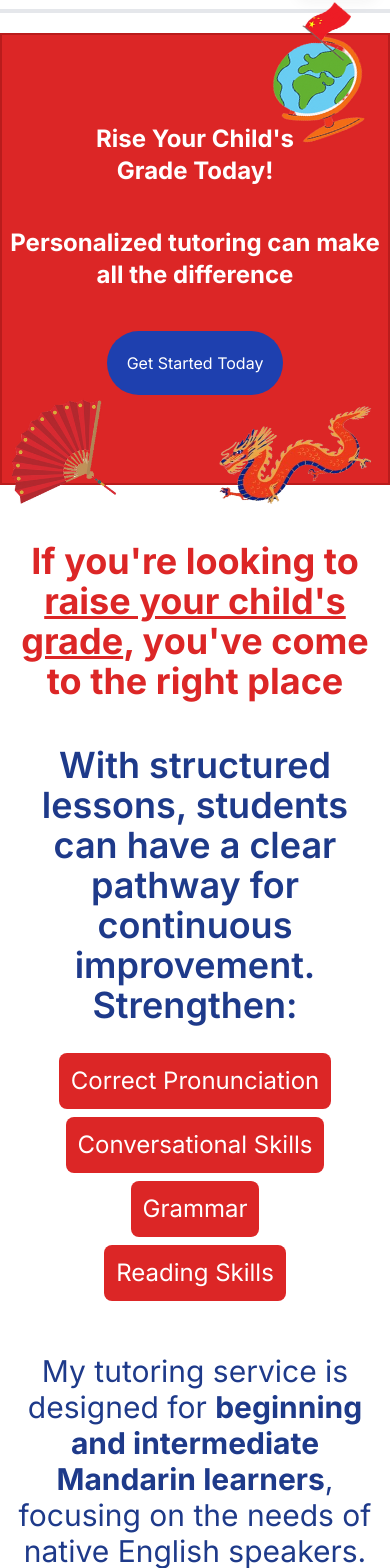
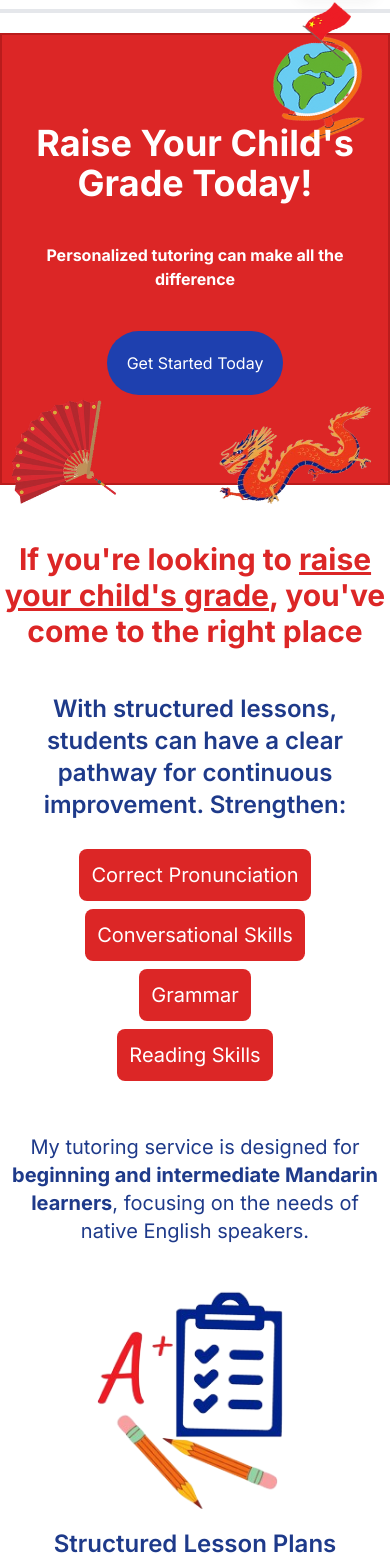
Before and after one commit to zachcygan/chinese_with_katie, a Next.js app: page / in a window 390 px wide. Shown: the part 63-1631 px from the top of the page. Built offline with nearby package versions, Linux system fonts and the light colour scheme.

Commit message:
font size smaller on mobile

```diff
--- a/src/app/layout.tsx
+++ b/src/app/layout.tsx
@@ -9,7 +9,7 @@ import Footer from "../components/footer";
 const inter = Inter({ subsets: ["latin"] });
 
 export const metadata: Metadata = {
-  title: "Chinese with Katie",
+  title: "Katie's Chinese Guide",
   description: "Learn chinese with Katie!",
 };
 
--- a/src/components/expectations.tsx
+++ b/src/components/expectations.tsx
@@ -46,7 +46,7 @@ export default function Expectations({ text, image }: ExpectationsProps) {
   }, []);
 
   return (
-    <div className="flex flex-col hiddenTransitionLeft">
+    <div className="flex flex-col">
       <div className="py-2 sm:py-10 md:py-14 mx-auto hover:scale-[1.2] transition">
         {image &&
           <div className='relative size-28'>
@@ -59,7 +59,7 @@ export default function Expectations({ text, image }: ExpectationsProps) {
           </div>}
       </div>
       <div className="">
-        <div className="text-2xl text-blue-900 hiddenTransitionLeft">{text}</div>
+        <div className="text-2xl text-blue-900">{text}</div>
       </div>
     </div>
   )
--- a/src/components/hero.tsx
+++ b/src/components/hero.tsx
@@ -38,13 +38,10 @@ export default function Hero() {
           className="rotate-[-10deg] overflow-y-hidden"
         />
       </div>
-      <div className="text-white font-bold text-2xl lg:text-5xl 2xl:text-7xl">
+      <div className="text-white font-bold">
         <div className="pt-20 pb-10 hiddenTransition">
-          <div className="text-center  text-wrap">
-            Rise Your Child's
-          </div>
-          <div className="text-center">
-            Grade Today!
+          <div className="text-center text-4xl text-wrap">
+            Raise Your Child's Grade Today!
           </div>
         </div>
         <div className="text-center sm:text-2xl lg:text-4xl 2xl:text-3xl pb-10 hiddenTransition">
--- a/src/components/info.tsx
+++ b/src/components/info.tsx
@@ -49,23 +49,23 @@ export default function Info() {
   return (
     <div>
       <div>
-        <div className="text-center text-red-600 font-bold text-4xl xl:text-7xl pt-14 lg:pt-32 hiddenTransition">
+        <div className="text-center text-red-600 font-bold text-3xl xl:text-7xl pt-14 lg:pt-32 hiddenTransition">
           If you're looking to <span className="underline">raise your child's grade</span>, you've come to the right place
         </div>
-        <div className="text-center pt-7 text-blue-900 text-4xl font-semibold">
+        <div className="text-center pt-7 text-blue-900 text-2xl font-semibold">
           <div className="p-2 max-w-2xl mx-auto my-2 lg:my-10 hiddenTransition">
             With structured lessons,  students can have a clear pathway for continuous improvement. Strengthen:
           </div>
         </div>
-        <div className="flex flex-col lg:flex-row justify-center items-center text-white text-2xl lg:text-3xl py-2 lg:py-10">
+        <div className="flex flex-col lg:flex-row justify-center items-center text-white text-xl lg:text-3xl py-2 lg:py-10">
           <div className="hiddenTransitionLeft delayAnimation">
             <div className="max-w-sm lg:mx-5 my-1 flex-1 bg-red-600 p-3 rounded-lg text-center hover:scale-105">
-                Correct Pronunciation
+              Correct Pronunciation
             </div>
           </div>
           <div className="hiddenTransitionLeft delayAnimation">
             <div className="max-w-sm lg:mx-5 my-1 flex-1 bg-red-600 p-3 rounded-lg text-center hover:scale-105">
-                Conversational Skills
+              Conversational Skills
             </div>
           </div>
           <div className="hiddenTransitionLeft delayAnimation">
@@ -79,7 +79,7 @@ export default function Info() {
             </div>
           </div>
         </div>
-        <div className="text-center text-blue-900 text-3xl lg:text-4xl m-2 mt-10 lg:m-10 hiddenTransition">
+        <div className="text-center text-blue-900 text-xl lg:text-4xl m-2 mt-10 lg:m-10 hiddenTransition">
           My tutoring service is designed for <span className="font-bold">beginning and intermediate Mandarin learners</span>, focusing on the needs of native English speakers.
         </div>
         <div>
@@ -91,14 +91,13 @@ export default function Info() {
                   width={250}
                   height={250}
                   alt='A+'
-                  className=""
                 />
               </div>
               <div className="flex-1 flex flex-col justify-center items-start">
                 <div className="mx-auto lg:mx-0">
-                  <div className="py-2 text-3xl text-blue-900 font-semibold">Structured Lesson Plans</div>
+                  <div className="py-2 text-2xl lg:text-3xl text-blue-900 font-semibold">Structured Lesson Plans</div>
                 </div>
-                <div className="text-xl sm:text-2xl lg:text-xl m-2 text-center lg:text-left sm:m-0">
+                <div className="text-lg sm:text-xl lg:text-2xl m-1 text-center lg:text-left sm:m-0">
                   In my lessons, students can expect to learn with a lesson plan suited for their language level. To supplement, we'll additionally use workbooks and flashcards. Each student will have access to the lesson plan and notes used in our sessions and parents will receive personalized progress reports
                 </div>
               </div>
@@ -108,13 +107,13 @@ export default function Info() {
             <div className="md:flex justify-between flex-col lg:flex-row items-center mx-auto max-w-4xl p-2 hidden md:display-block">
               <div className="flex-1 flex flex-col justify-center items-start">
                 <div className="mx-auto lg:mx-0">
-                  <div className="py-2 text-3xl text-blue-900 font-semibold">Flexability</div>
+                  <div className="py-2 text-2xl lg:text-3xl text-blue-900 font-semibold">Flexability</div>
                 </div>
                 <div>
-                  <div className="text-xl sm:text-2xl lg:text-xl m-2 text-center lg:text-left sm:m-0">
+                  <div className="text-lg sm:text-xl lg:text-2xl m-1 text-center lg:text-left sm:m-0">
                     Being an online tutor makes it easy for me to be accommodating of your schedule! My hours for tutoring are  from Monday to Friday, 5:30pm -9pm MST .
                   </div>
-                  <div className="p-1 italic font-semibold">
+                  <div className="p-1 lg:text-md italic font-semibold">
                     *Ensure to check availability and reserve your spot.
                   </div>
                 </div>
@@ -143,13 +142,13 @@ export default function Info() {
               </div>
               <div className="hiddenTransition">
                 <div className="text-center lg:mx-0">
-                  <div className="py-2 text-3xl text-blue-900 font-semibold">Flexability</div>
+                  <div className="py-2 text-2xl lg:text-3xl text-blue-900 font-semibold">Flexability</div>
                 </div>
                 <div>
-                  <div className="text-xl sm:text-2xl lg:text-xl m-2 text-center lg:text-left sm:m-0">
+                  <div className="text-xl sm:text-2xl lg:text-xl m-1 text-center lg:text-left sm:m-0">
                     Being an online tutor makes it easy for me to be accommodating of your schedule! My hours for tutoring are  from Monday to Friday, 5:30pm -9pm MST .
                   </div>
-                  <div className="p-1 italic font-semibold text-lg sm:text-xl text-center">
+                  <div className="p-1 italic font-semibold text-sm sm:text-xl text-center">
                     *Ensure to check availability and reserve your spot.
                   </div>
                 </div>
@@ -168,9 +167,9 @@ export default function Info() {
               </div>
               <div className="flex-1 flex flex-col justify-center items-start">
                 <div className="mx-auto lg:mx-0">
-                  <div className="py-2 text-3xl text-blue-900 font-semibold">Homework Help</div>
+                  <div className="py-2 text-2xl lg:text-3xl text-blue-900 font-semibold">Homework Help</div>
                 </div>
-                <div className="text-xl sm:text-2xl lg:text-xl m-2 text-center lg:text-left sm:m-0">
+                <div className="text-lg sm:text-xl lg:text-3xl m-1 text-center lg:text-left sm:m-0">
                   Need help on your homework? Feel free to send this to me before our lesson! We'll work through your problems and learn what areas to focus on.reports
                 </div>
               </div>
@@ -180,10 +179,10 @@ export default function Info() {
             <div className="md:flex justify-between flex-col lg:flex-row items-center mx-auto max-w-4xl p-2 hidden md:display-block">
               <div className="flex-1 flex flex-col justify-center items-start">
                 <div className="mx-auto lg:mx-0">
-                  <div className="py-2 text-3xl text-blue-900 font-semibold">Student Feedback For Parents</div>
+                  <div className="py-2 text-2xl lg:text-3xl text-blue-900 font-semibold">Student Feedback For Parents</div>
                 </div>
                 <div>
-                  <div className="text-xl sm:text-2xl lg:text-xl m-2 text-center lg:text-left sm:m-0">
+                  <div className="text-lg sm:text-xl lg:text-2xl m-1 text-center lg:text-left sm:m-0">
                     It's always important to view your child's progress. After each lesson,  parents will receive personalized progress reports, identifying areas for improvement and displaying achievements.
                   </div>
                 </div>
@@ -211,10 +210,10 @@ export default function Info() {
               </div>
               <div className="">
                 <div className="text-center lg:mx-0">
-                  <div className="py-2 text-3xl text-blue-900 font-semibold">Student Feedback for Parents</div>
+                  <div className="py-2 text-2xl lg:text-3xl text-blue-900 font-semibold">Student Feedback for Parents</div>
                 </div>
                 <div>
-                  <div className="text-xl sm:text-2xl lg:text-xl m-2 text-center lg:text-left sm:m-0">
+                  <div className="text-lg sm:text-xl lg:text-2xl m-1 text-center lg:text-left sm:m-0">
                     It's always important to view your child's progress. After each lesson, parents will receive personalized progress reports, identifying areas for improvement and displaying achievements.
                   </div>
                 </div>
@@ -229,9 +228,15 @@ export default function Info() {
           <div className="text-3xl lg:text-6xl text-red-600 text-center font-bold p-10">What to expect in our lessons</div>
         </div>
         <div className="flex flex-col lg:flex-row items-center justify-between delay">
-          <Expectations image='/assets/images/book.png' text='Supplemental Material Image' />
-          <Expectations image='/assets/images/whiteboard.png' text='Online Whiteboard Image' />
-          <Expectations image='/assets/images/conversation.png' text='Conversation Practice Image' />
+          <div className="hiddenTransitionLeft delayAnimation">
+            <Expectations image='/assets/images/book.png' text='Supplemental Material Image' />
+          </div>
+          <div className="hiddenTransitionLeft delayAnimation">
+            <Expectations image='/assets/images/whiteboard.png' text='Online Whiteboard Image' />
+          </div>
+          <div className="hiddenTransitionLeft delayAnimation">
+            <Expectations image='/assets/images/conversation.png' text='Conversation Practice Image' />
+          </div>
         </div>
       </div>
       <div className="text-blue-900 text-center text-xl lg:text-3xl pt-20">
--- a/src/components/navbar.tsx
+++ b/src/components/navbar.tsx
@@ -12,7 +12,7 @@ type NavItemProps = {
 type SVGProps = React.SVGAttributes<SVGSVGElement>;
 
 const navigation = [
-  { name: 'Chinese with Katie', href: '/', current: true },
+  { name: `Katie's Chinese Guide`, href: '/', current: true },
   { name: 'Book a Lesson', href: '/services', current: false },
   { name: 'About', href: '/about', current: false },
   { name: 'Policy', href: '/policy', current: false },
@@ -115,7 +115,7 @@ export default function Navbar() {
                           </div>
                           <nav className="mt-6">
                             <ul className="-my-2 divide-y divide-zinc-100 text-base text-zinc-800 dark:divide-zinc-100/5 dark:text-zinc-300">
-                              <MobileNavItem href="/">Chinese With Kaite</MobileNavItem>
+                              <MobileNavItem href="/">Homepage</MobileNavItem>
                               <MobileNavItem href="/services">Book a Lesson</MobileNavItem>
                               <MobileNavItem href="/about">About</MobileNavItem>
                               <MobileNavItem href="/policy">Policy</MobileNavItem>
```
Also changed, not shown: public/assets/images/info4.webp (deleted).
